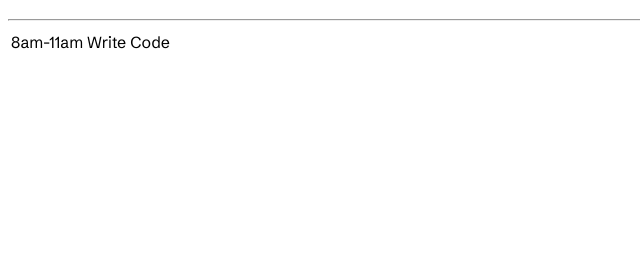
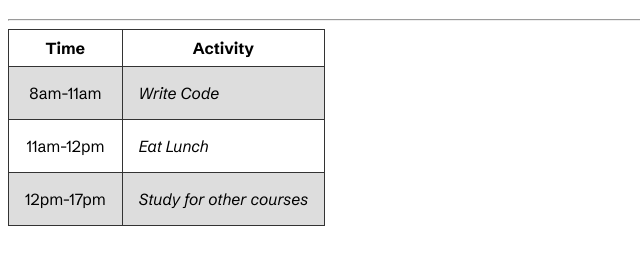
Before and after one commit to adrianhelllo/html_tables, a plain HTML site: page index.html in a window 1280 px wide. Shown: the part 63-328 px from the top of the page, without its empty margins (0-640 px from the left). Drawn offline with Linux system fonts and the light colour scheme.

Commit message:
styled table, first child, last child, nth child even / odd

```diff
--- a/index.html
+++ b/index.html
@@ -11,12 +11,28 @@
     <hr />
 
     <table>
+        <tr>
+            <th>Time</th>
+            <th>Activity</th>
+        </tr>
       <tr>
         <td>
           <time datetime="08:00">8am</time>-<time datetime="11:00">11am</time>
         </td>
         <td>Write Code</td>
       </tr>
+      <tr>
+        <td>
+          <time datetime="11:00">11am</time>-<time datetime="12:00">12pm</time>
+        </td>
+        <td>Eat Lunch</td>
+      </tr>
+      <tr>
+        <td>
+          <time datetime="12:00">12pm</time>-<time datetime="17:00">17pm</time>
+        </td>
+        <td>Study for other courses</td>
+      </tr>
     </table>
   </body>
 </html>
--- a/style.css
+++ b/style.css
@@ -1,3 +1,25 @@
 @import url('https://fonts.googleapis.com/css2?family=Schibsted+Grotesk:ital,wght@0,400..900;1,400..900&display=swap');
 
 body {font-family: 'Schibsted Grotesk', sans-serif;}
+
+table, tr, th, td, caption {
+    border: 1px solid #333;
+    border-collapse: collapse; /* lines between cells merge into 1. to avoid this, use border collapse separate */
+    padding: 0.5rem;
+}
+
+tr:nth-child(even) { /* every second element has different background color set */
+    background-color: rgb(221, 221, 221);
+}
+
+td:first-child {
+    text-align: center;
+}
+
+td:last-child {
+    font-style: italic;
+}
+
+td {
+    padding: 1rem
+}
```
